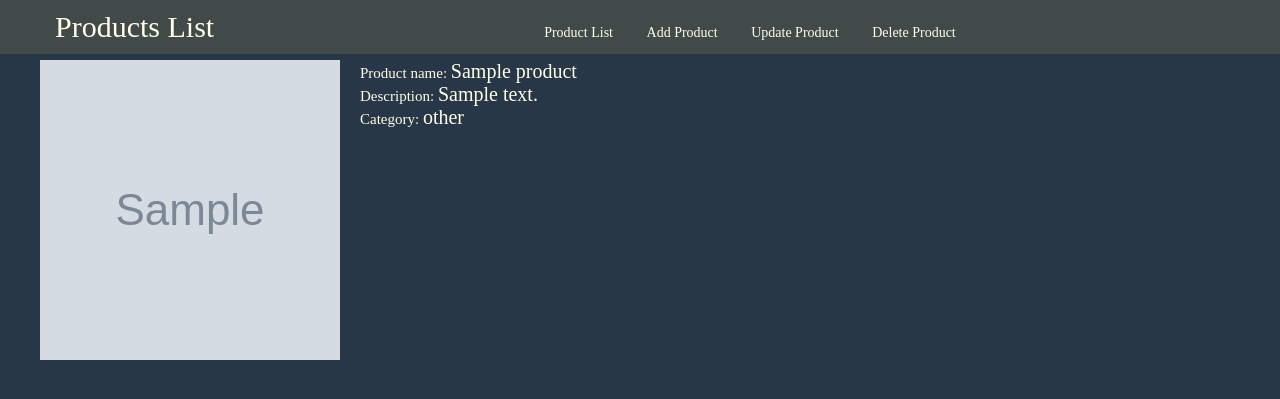
After one commit to AlibekBeket/test_8_alibek_beket, a Django app: page /product/1/ in a window 1280 px wide. The commit adds this page. Shown: the top 399 px of the page. Run offline with Django 4.2, Linux system fonts and the light colour scheme; tables that the repository leaves empty hold one stand-in row (values such as "Sample post"); grey boxes marked "Sample" are stand-in pictures; parts of the project's set-up code (start-up, migrations or seed data) failed here and were passed over.

Commit message:
добавил страницу для детального просмотра товара и стилизовал его

```diff
--- /dev/null
+++ b/app/feedback/templates/product_detail.html
@@ -0,0 +1,20 @@
+{% extends 'base.html' %}
+{% block title %}Products Detail{% endblock %}
+{% block navbar %}
+<a href="{% url 'products_list' %}">Product List</a>
+<a href="#">Add Product</a>
+<a href="#">Update Product</a>
+<a href="#">Delete Product</a>
+{% endblock %}
+{% block content %}
+<div class="product_detail_info">
+    <div class="product_image">
+        <img src="{{ product.picture }}" alt="{{ product.name }} image">
+    </div>
+    <div class="product_detail_str">
+        <p>Product name: <span>{{ product.name }}</span></p>
+        <p>Description: <span>{{ product.description }}</span></p>
+        <p>Category: <span>{{ product.category }}</span></p>
+    </div>
+</div>
+{% endblock %}
--- a/app/feedback/templates/product_list.html
+++ b/app/feedback/templates/product_list.html
@@ -9,7 +9,7 @@
 <div class="product_info">
     <img src="{{ product.picture }}" alt="{{ product.name }} image">
     <div class="product_str">
-        <p><a href="#">{{ product.name }}</a></p>
+        <p><a href="{% url 'product_detail' product.pk %}">{{ product.name }}</a></p>
         <div class="product_info_small_font">
             <p>Category: {{ product.category }}</p>
         </div>
--- a/app/feedback/urls.py
+++ b/app/feedback/urls.py
@@ -1,8 +1,9 @@
 from django.urls import path
 
-from feedback.views.product import ProductListView
+from feedback.views.product import ProductListView, ProductDetailView
 
 urlpatterns = [
     path('', ProductListView.as_view()),
     path('product/', ProductListView.as_view(), name='products_list'),
+    path('product/<int:pk>/', ProductDetailView.as_view(), name='product_detail'),
 ]
--- a/app/feedback/views/product.py
+++ b/app/feedback/views/product.py
@@ -1,4 +1,4 @@
-from django.views.generic import ListView
+from django.views.generic import ListView, DetailView
 
 from feedback.models import Product
 
@@ -9,3 +9,8 @@ class ProductListView(ListView):
     context_object_name = 'products'
     paginate_by = 5
     paginate_orphans = 1
+
+
+class ProductDetailView(DetailView):
+    template_name = 'product_detail.html'
+    model = Product
--- a/app/static/css/style.css
+++ b/app/static/css/style.css
@@ -114,3 +114,17 @@ body{
     text-align: center;
     border: solid 2px gray;
 }
+.product_detail_info{
+    display: flex;
+}
+.product_detail_info img{
+    width: 300px;
+    height: 300px;
+    margin-right: 20px;
+}
+.product_detail_str p{
+    font-size: 15px;
+}
+.product_detail_str p span{
+    font-size: 20px;
+}
```
